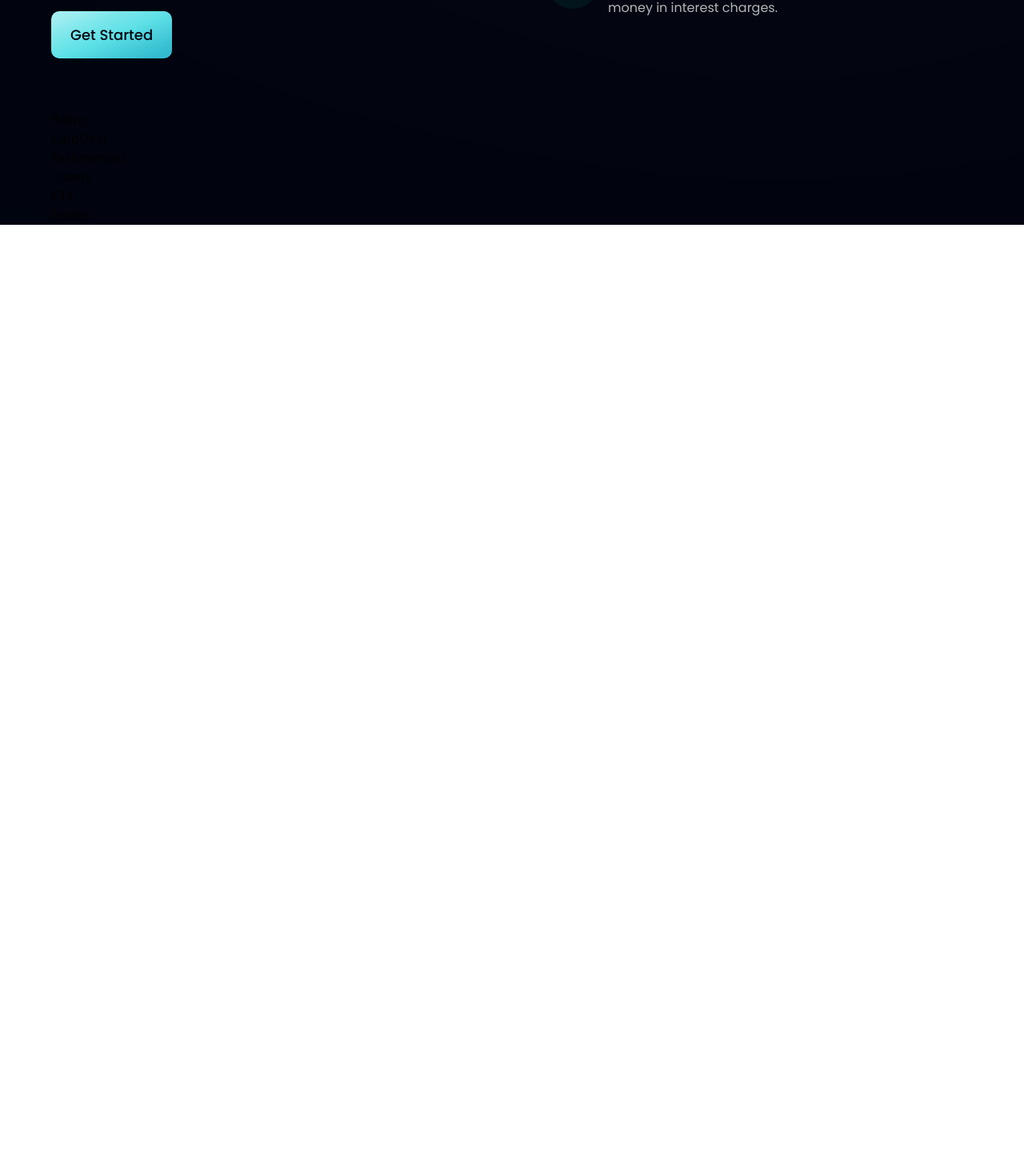
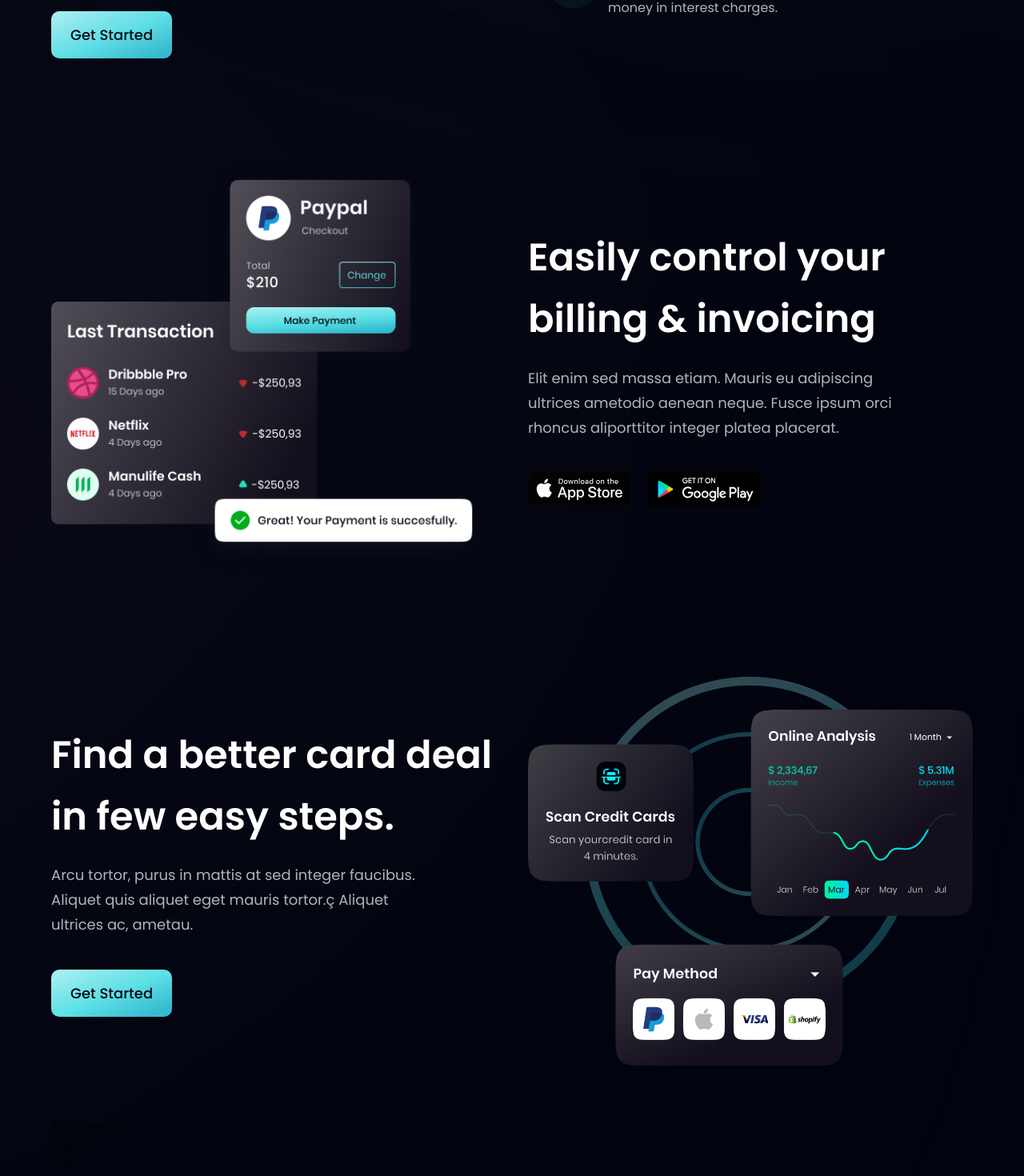
Before and after one commit to khuzan/business-web, a React (Vite) app: page / in a window 1280 px wide. Shown: the part 1449-2919 px from the top of the page at 80% size. Before the commit the page ends 1730 px from the top, so only its background shows below. Built offline with nearby package versions, Linux system fonts and the light colour scheme.

Commit message:
added billing/cardDeal

```diff
--- a/src/components/Billing.jsx
+++ b/src/components/Billing.jsx
@@ -1,9 +1,36 @@
-import React from 'react'
+import { apple, bill, google } from "../assets";
+import styles, { layout } from "../style";
 
-const Billing = () => {
-  return (
-    <div>Billing</div>
-  )
-}
+const Billing = () => (
+  <section id="product" className={layout.sectionReverse}>
+    <div className={layout.sectionImgReverse}>
+      <img src={bill} alt="billing" className="w-[100%] h-[100%] relative z-[5]" />
+
+      {/* gradient start */}
+      <div className="absolute z-[3] -left-1/2 top-0 w-[50%] h-[50%] rounded-full white__gradient" />
+      <div className="absolute z-[0] w-[50%] h-[50%] -left-1/2 bottom-0 rounded-full pink__gradient" />
+      {/* gradient end */}
+    </div>
+
+    <div className={layout.sectionInfo}>
+      <h2 className={styles.heading2}>
+        Easily control your <br className="sm:block hidden" /> billing &
+        invoicing
+      </h2>
+      <p className={`${styles.paragraph} max-w-[470px] mt-5`}>
+        Elit enim sed massa etiam. Mauris eu adipiscing ultrices ametodio
+        aenean neque. Fusce ipsum orci rhoncus aliporttitor integer platea
+        placerat.
+      </p>
+
+      <div className="flex flex-row flex-wrap sm:mt-10 mt-6">
+        <img src={apple} alt="google_play" className="w-[128.86px] h-[42.05px] object-contain mr-5 cursor-pointer" />
+        <img src={google} alt="google_play" className="w-[144.17px] h-[43.08px] object-contain cursor-pointer" />
+      </div>
+    </div>
+  </section>
+
+)
+
 
 export default Billing
--- a/src/components/CardDeal.jsx
+++ b/src/components/CardDeal.jsx
@@ -1,9 +1,26 @@
-import React from 'react'
+import { card } from "../assets";
+import styles, { layout } from "../style";
+import Button from "./Button";
 
-const CardDeal = () => {
-  return (
-    <div>CardDeal</div>
-  )
-}
+const CardDeal = () => (
+  <section className={layout.section}>
+    <div className={layout.sectionInfo}>
+      <h2 className={styles.heading2}>
+        Find a better card deal <br className="sm:block hidden" /> in few easy
+        steps.
+      </h2>
+      <p className={`${styles.paragraph} max-w-[470px] mt-5`}>
+        Arcu tortor, purus in mattis at sed integer faucibus. Aliquet quis
+        aliquet eget mauris tortor.ç Aliquet ultrices ac, ametau.
+      </p>
 
-export default CardDeal
+      <Button styles={`mt-10`} />
+    </div>
+
+    <div className={layout.sectionImg}>
+      <img src={card} alt="billing" className="w-[100%] h-[100%]" />
+    </div>
+  </section>
+);
+
+export default CardDeal;
```
